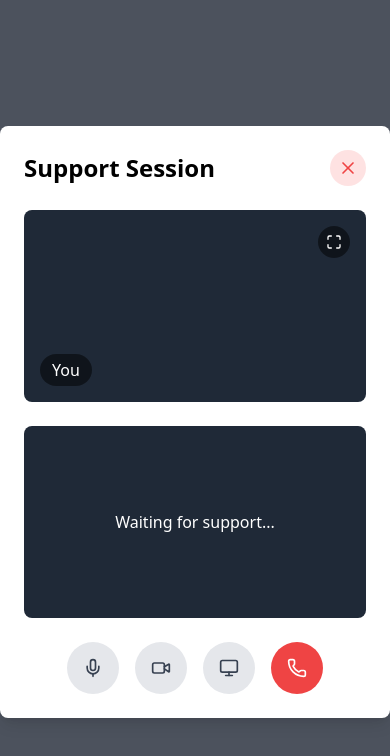
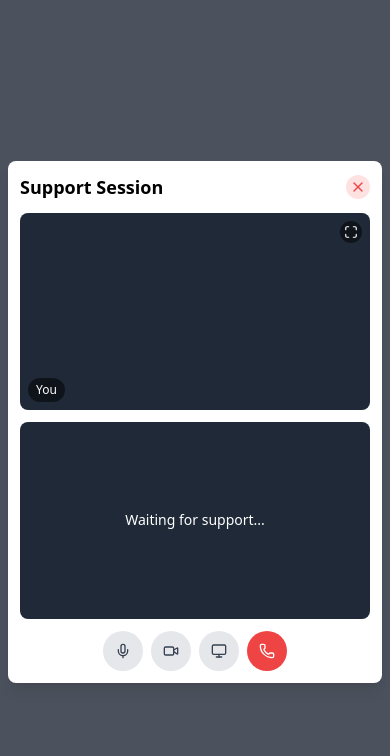
Before and after one commit to Ireme-Nyawe/fixo-fe, a React (Vite) app: page /direct-support in a window 390 px wide. Shown: the top 756 px of the page. Built offline with nearby package versions, Linux system fonts and the light colour scheme; no server answers.

Commit message:
fix screensharing maximize

```diff
--- a/src/components/dashboard/TechnicianCallView.tsx
+++ b/src/components/dashboard/TechnicianCallView.tsx
@@ -628,7 +628,7 @@ const endCall = () => {
             <div className={`absolute ${techFullScreen ? 'top-2 left-1/2 -translate-x-1/2' : 'bottom-2 sm:bottom-4 left-2 sm:left-4'} bg-gray-800 bg-opacity-80 text-gray-100 px-2 py-1 sm:px-4 sm:py-2 rounded-lg sm:rounded-xl text-xs sm:text-sm font-medium`}>
               Your Camera {isScreenSharing && '(Sharing Screen)'}
             </div>
-            <button
+            {!isScreenSharing&&<button
               onClick={toggleTechFullScreen}
               className="absolute top-2 sm:top-4 right-2 sm:right-4 bg-gray-800 bg-opacity-80 text-white p-1 sm:p-2 rounded-md sm:rounded-lg hover:bg-gray-700 transition-colors"
             >
@@ -637,7 +637,7 @@ const endCall = () => {
               ) : (
                 <Maximize size={16} className="sm:w-5 sm:h-5" />
               )}
-            </button>
+            </button>}
           </div>
           <div
             ref={userVideoContainerRef}
@@ -657,9 +657,9 @@ const endCall = () => {
               className="absolute top-2 sm:top-4 right-2 sm:right-4 bg-gray-800 bg-opacity-80 text-white p-1 sm:p-2 rounded-md sm:rounded-lg hover:bg-gray-700 transition-colors"
             >
               {userFullScreen ? (
-                <Minimize size={16} className="sm:w-5 sm:h-5" />
+                <Minimize size={14} className="sm:w-4 sm:h-4" />
               ) : (
-                <Maximize size={16} className="sm:w-5 sm:h-5" />
+                <Maximize size={14} className="sm:w-4 sm:h-4" />
               )}
             </button>
           </div>
--- a/src/pages/SupportPage.tsx
+++ b/src/pages/SupportPage.tsx
@@ -460,70 +460,74 @@ const SupportPage: React.FC<any> = () => {
   }
 
   return (
-    <div className="fixed inset-0 bg-gray-900 bg-opacity-75 flex items-center justify-center z-50">
-      <div className="bg-white rounded-lg shadow-lg p-6 w-full max-w-6xl">
-        <div className="flex justify-between items-center mb-6">
-          <h2 className="text-2xl font-bold">Support Session</h2>
+
+<div className="fixed inset-0 bg-gray-900 bg-opacity-75 flex items-center justify-center z-50 p-2 sm:p-4">
+      <div className="bg-white rounded-lg shadow-lg p-3 sm:p-4 md:p-6 w-full max-w-6xl max-h-screen overflow-auto">
+        <div className="flex justify-between items-center mb-3 sm:mb-6">
+          <h2 className="text-lg sm:text-xl md:text-2xl font-bold">Support Session</h2>
           <button
             onClick={endCall}
-            className="p-2 rounded-full bg-red-100 text-red-500 hover:bg-red-200"
+            className="p-1 sm:p-2 rounded-full bg-red-100 text-red-500 hover:bg-red-200"
           >
-            <X size={20} />
+            <X size={16} className="sm:w-5 sm:h-5" />
           </button>
         </div>
 
-        <div className="grid grid-cols-1 md:grid-cols-2 gap-6">
+        <div className={`grid grid-cols-1 ${!userFullScreen && !techFullScreen ? 'md:grid-cols-2' : ''} gap-3 sm:gap-6`}>
           <div
             ref={userVideoContainerRef}
-            className="relative bg-gray-800 rounded-lg overflow-hidden aspect-video"
+            className={`relative bg-gray-800 rounded-lg overflow-hidden aspect-video ${userFullScreen ? 'col-span-full' : ''} ${techFullScreen ? 'hidden' : ''}`}
           >
             <video
               ref={localVideoRef}
               autoPlay
               muted
               playsInline
-              className="w-full h-full object-cover"
+              className={`w-full h-full ${userFullScreen ? 'object-contain' : 'object-cover'}`}
             />
-            <div className="absolute bottom-4 left-4 bg-black bg-opacity-50 text-white px-3 py-1 rounded-full">
+            <div className={`absolute ${userFullScreen ? 'top-2 left-1/2 -translate-x-1/2' : 'bottom-2 sm:bottom-4 left-2 sm:left-4'} bg-black bg-opacity-50 text-white px-2 py-1 sm:px-3 sm:py-1 rounded-full text-xs sm:text-sm`}>
               You {isScreenSharing ? "(Screen)" : ""}
             </div>
-            <button
+            {!isScreenSharing&&<button
               onClick={toggleUserFullScreen}
-              className="absolute top-4 right-4 bg-black bg-opacity-50 text-white p-2 rounded-full"
+              className="absolute top-2 sm:top-4 right-2 sm:right-4 bg-black bg-opacity-50 text-white p-1 sm:p-2 rounded-full"
             >
-              {userFullScreen ? <Minimize size={16} /> : <Maximize size={16} />}
-            </button>
+              {userFullScreen ?
+                <Minimize size={14} className="sm:w-4 sm:h-4" /> :
+                <Maximize size={14} className="sm:w-4 sm:h-4" />
+              }
+            </button>}
           </div>
           <div
             ref={techVideoContainerRef}
-            className="relative bg-gray-800 rounded-lg overflow-hidden aspect-video"
+            className={`relative bg-gray-800 rounded-lg overflow-hidden aspect-video ${techFullScreen ? 'col-span-full' : ''} ${userFullScreen ? 'hidden' : ''}`}
           >
             <video
               ref={remoteVideoRef}
               autoPlay
               playsInline
-              className={`w-full h-full object-cover ${
+              className={`w-full h-full ${techFullScreen ? 'object-contain' : 'object-cover'} ${
                 !remoteStream ? "hidden" : ""
               }`}
             />
             {(!remoteStream || connectionState !== "Connected") && (
-              <div className="w-full h-full flex items-center justify-center text-white">
+              <div className="w-full h-full flex items-center justify-center text-white text-sm sm:text-base">
                 {connectionState}
               </div>
             )}
             {isConnected && remoteStream && (
               <>
-                <div className="absolute bottom-4 left-4 bg-black bg-opacity-50 text-white px-3 py-1 rounded-full">
+                <div className={`absolute ${techFullScreen ? 'top-2 left-1/2 -translate-x-1/2' : 'bottom-2 sm:bottom-4 left-2 sm:left-4'} bg-black bg-opacity-50 text-white px-2 py-1 sm:px-3 sm:py-1 rounded-full text-xs sm:text-sm`}>
                   Technician {technician}
                 </div>
                 <button
                   onClick={toggleTechFullScreen}
-                  className="absolute top-4 right-4 bg-black bg-opacity-50 text-white p-2 rounded-full"
+                  className="absolute top-2 sm:top-4 right-2 sm:right-4 bg-black bg-opacity-50 text-white p-1 sm:p-2 rounded-full"
                 >
                   {techFullScreen ? (
-                    <Minimize size={16} />
+                    <Minimize size={14} className="sm:w-4 sm:h-4" />
                   ) : (
-                    <Maximize size={16} />
+                    <Maximize size={14} className="sm:w-4 sm:h-4" />
                   )}
                 </button>
               </>
@@ -531,38 +535,44 @@ const SupportPage: React.FC<any> = () => {
           </div>
         </div>
 
-        <div className="flex justify-center mt-6 space-x-4">
+        <div className="flex justify-center mt-3 sm:mt-6 space-x-2 sm:space-x-4">
           <button
             onClick={toggleMute}
-            className={`p-4 rounded-full ${
+            className={`p-3 sm:p-4 rounded-full ${
               isMuted ? "bg-red-500 text-white" : "bg-gray-200 text-gray-700"
             }`}
           >
-            {isMuted ? <MicOff size={20} /> : <Mic size={20} />}
+            {isMuted ?
+              <MicOff size={16} className="sm:w-5 sm:h-5" /> :
+              <Mic size={16} className="sm:w-5 sm:h-5" />
+            }
           </button>
           <button
             onClick={toggleVideo}
-            className={`p-4 rounded-full ${
+            className={`p-3 sm:p-4 rounded-full ${
               isVideoOff ? "bg-red-500 text-white" : "bg-gray-200 text-gray-700"
             }`}
           >
-            {isVideoOff ? <VideoOff size={20} /> : <Video size={20} />}
+            {isVideoOff ?
+              <VideoOff size={16} className="sm:w-5 sm:h-5" /> :
+              <Video size={16} className="sm:w-5 sm:h-5" />
+            }
           </button>
           <button
             onClick={toggleScreenShare}
-            className={`p-4 rounded-full ${
+            className={`p-3 sm:p-4 rounded-full ${
               isScreenSharing
                 ? "bg-blue-500 text-white"
                 : "bg-gray-200 text-gray-700"
             }`}
           >
-            <Monitor size={20} />
+            <Monitor size={16} className="sm:w-5 sm:h-5" />
           </button>
           <button
             onClick={endCall}
-            className="p-4 rounded-full bg-red-500 text-white"
+            className="p-3 sm:p-4 rounded-full bg-red-500 text-white"
           >
-            <Phone size={20} />
+            <Phone size={16} className="sm:w-5 sm:h-5" />
           </button>
         </div>
       </div>
```
